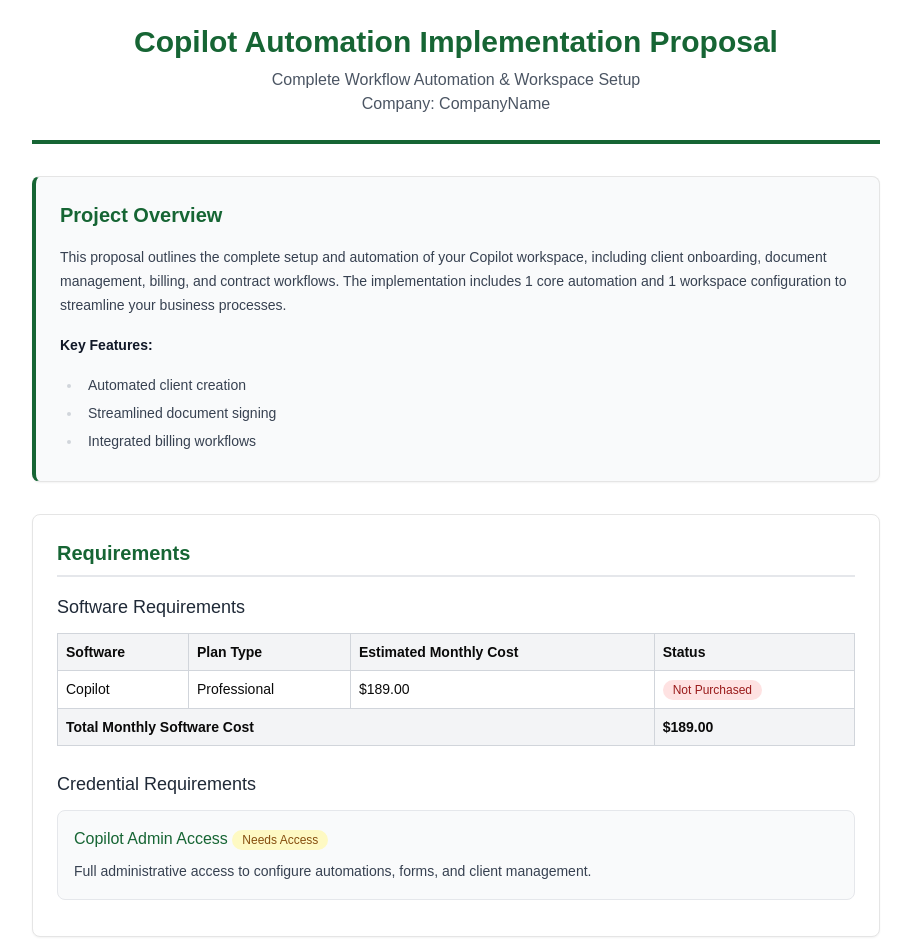
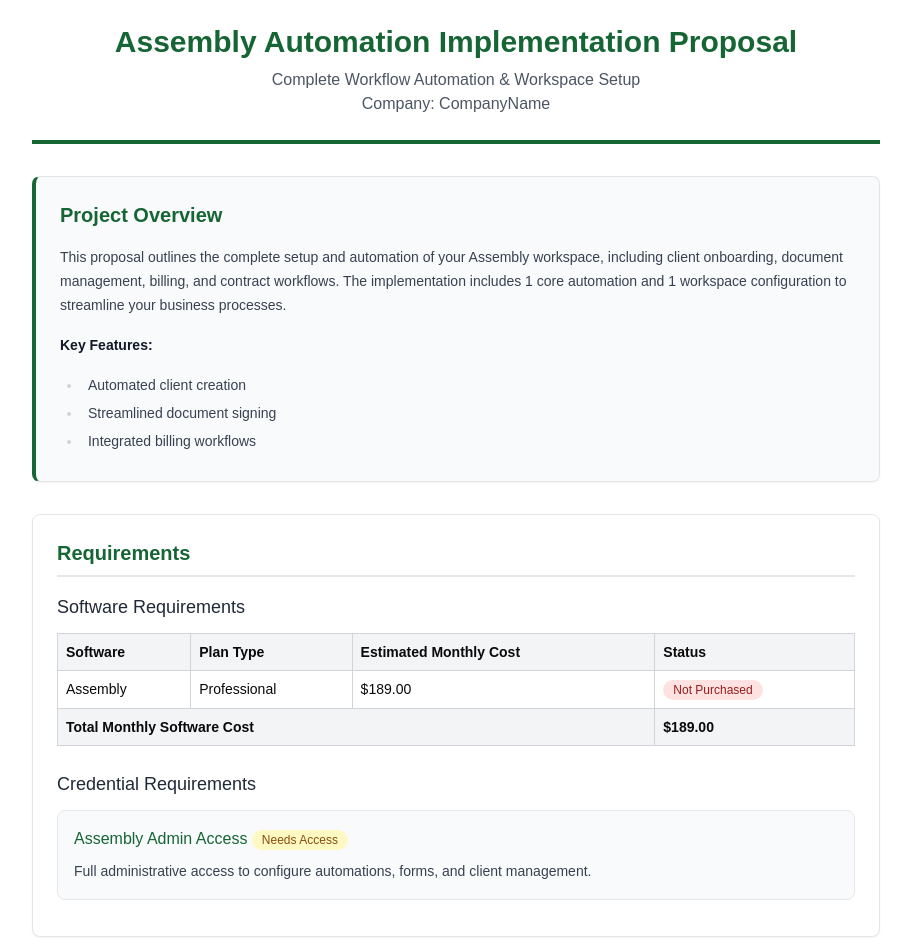
Before and after one commit to allene-norton/sow-template-v2, a Next.js app: page / in a window 1280 px wide. Shown: the top 952 px of the page, without its empty margins (184-1095 px from the left). Built offline with nearby package versions, Linux system fonts and the light colour scheme.

Commit message:
replace with assembly

```diff
--- a/sow-template.tsx
+++ b/sow-template.tsx
@@ -8,11 +8,11 @@ import { remark } from "remark"
 import html from "remark-html"
 
 const defaultData: ProjectData = {
-  title: "Copilot Automation Implementation Proposal",
+  title: "Assembly Automation Implementation Proposal",
   subtitle: "Complete Workflow Automation & Workspace Setup",
   company: "CompanyName",
   overview:
-    "This proposal outlines the complete setup and automation of your Copilot workspace, including client onboarding, document management, billing, and contract workflows. The implementation includes 1 core automation and 1 workspace configuration to streamline your business processes.\n\n**Key Features:**\n*   Automated client creation\n*   Streamlined document signing\n*   Integrated billing workflows",
+    "This proposal outlines the complete setup and automation of your Assembly workspace, including client onboarding, document management, billing, and contract workflows. The implementation includes 1 core automation and 1 workspace configuration to streamline your business processes.\n\n**Key Features:**\n*   Automated client creation\n*   Streamlined document signing\n*   Integrated billing workflows",
   totalCost: 0, // Will be calculated
   depositPercentage: 50,
   depositAmount: 0, // Will be calculated
@@ -28,7 +28,7 @@ const defaultData: ProjectData = {
   softwareRequirements: [
     {
       id: "1",
-      name: "Copilot",
+      name: "Assembly",
       planType: "Professional",
       estimatedCost: 189,
       purchased: false,
@@ -37,7 +37,7 @@ const defaultData: ProjectData = {
   credentialRequirements: [
     {
       id: "1",
-      name: "Copilot Admin Access",
+      name: "Assembly Admin Access",
       description:
         "Full administrative access to configure automations, forms, and client management.",
       hasAccess: false,
@@ -50,7 +50,7 @@ const defaultData: ProjectData = {
       hours: 0.5,
       description: "Setup client categorization system.",
       workflow:
-        "1. Review existing client types\n2. Create tag categories in Copilot\n3. Configure tag hierarchy\n4. Test tag assignment",
+        "1. Review existing client types\n2. Create tag categories in Assembly\n3. Configure tag hierarchy\n4. Test tag assignment",
       requirements: "Full list of required tags and tag types.",
     },
   ],
@@ -63,7 +63,7 @@ const defaultData: ProjectData = {
       cleanupHours: 0.25,
       description: "Automatically create client when NDA is signed.",
       workflow:
-        "1. NDA Signed in SignNow\n2. Webhook triggers automation\n3. Extract client data from NDA\n4. Find Custom Field Option in Copilot\n5. Create Client in Copilot with appropriate tags",
+        "1. NDA Signed in SignNow\n2. Webhook triggers automation\n3. Extract client data from NDA\n4. Find Custom Field Option in Assembly\n5. Create Client in Assembly with appropriate tags",
       requirements: "Which field in the NDA designates the tag type for client creation?",
       suggestions: "Designate a field in the NDA that maps to existing client tags.",
     },
```
